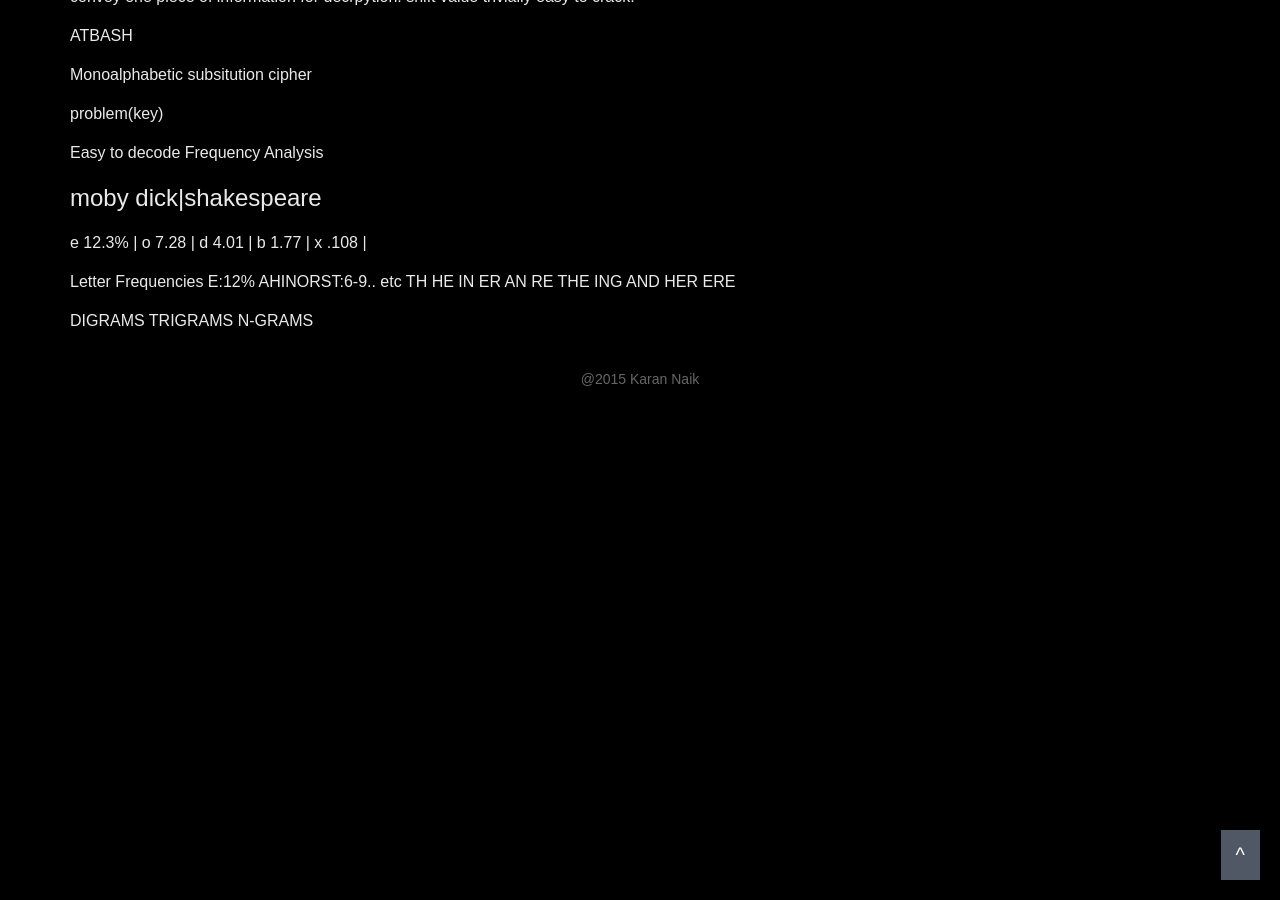
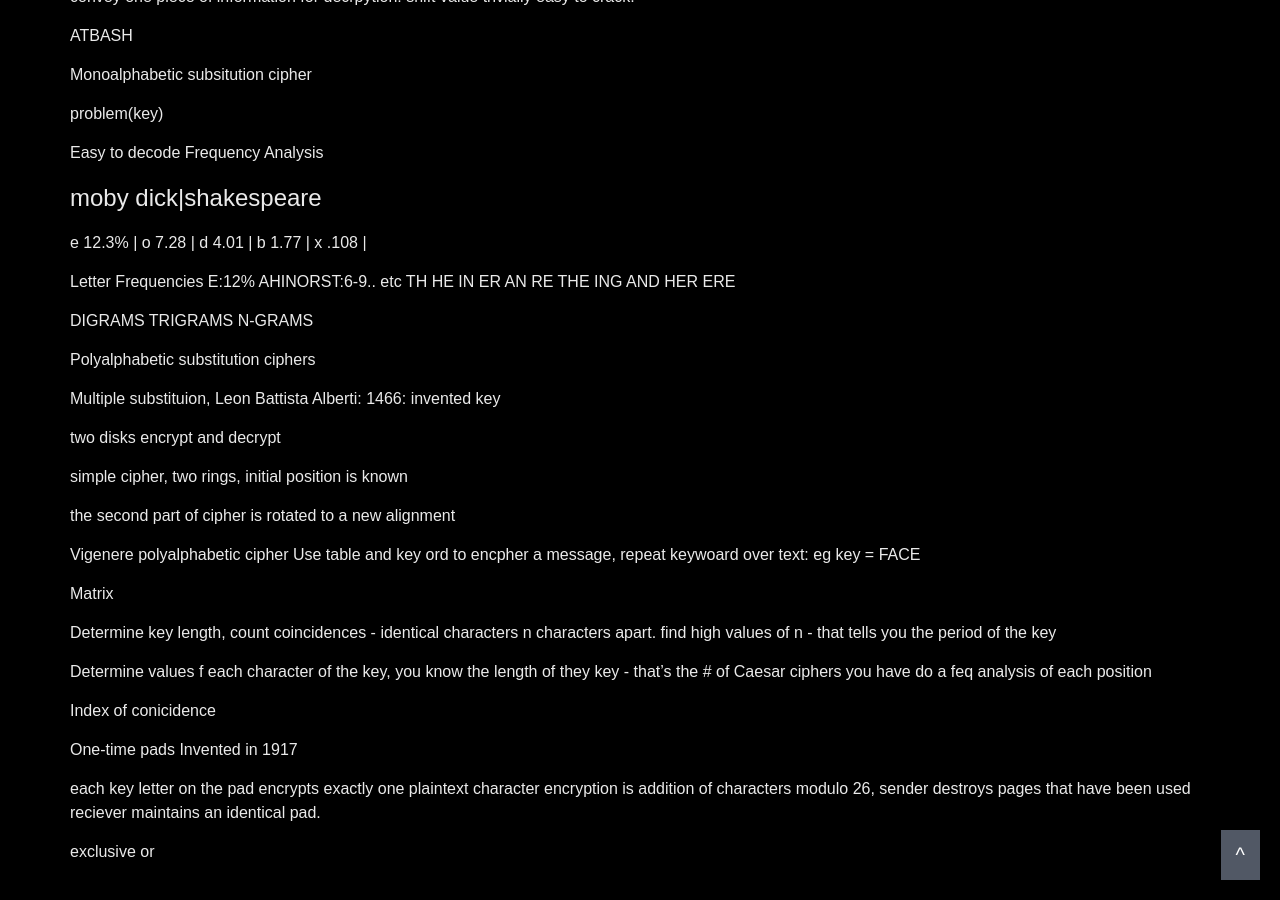
Before and after one commit to knaik/knaik.github.io, a Jekyll site: the page built from _posts/2017-03-06-Crypto.markdown, in a window 1280 px wide and 900 px high, scrolled down 856 px. Built offline with Jekyll 4.4.1, drawn with Linux system fonts in a browser that asks for light colours.

Commit message:
Crypto 2

```diff
--- a/_posts/2017-03-06-Crypto.markdown
+++ b/_posts/2017-03-06-Crypto.markdown
@@ -90,3 +90,37 @@ THE ING AND HER ERE
 DIGRAMS
 TRIGRAMS
 N-GRAMS
+
+Polyalphabetic substitution ciphers
+
+Multiple substituion,
+Leon Battista Alberti: 1466: invented key
+
+two disks
+encrypt and decrypt
+
+simple cipher, two rings, initial position is known
+
+the second part of cipher is rotated to a new alignment
+
+Vigenere polyalphabetic cipher
+Use table and key ord to encpher a message, repeat keywoard over text: eg key = FACE
+
+Matrix
+
+Determine key length, count coincidences - identical characters n characters apart. find high values of n - that tells you the period of the key
+
+Determine values f each character of the key, you know the length of they key - that's the # of Caesar ciphers you have
+do a feq analysis of each position
+
+Index of conicidence
+
+One-time pads
+Invented in 1917
+
+each key letter on the pad encrypts exactly one plaintext character
+encryption is addition of characters modulo 26,
+sender destroys pages that have been used
+reciever maintains an identical pad.
+
+exclusive or
```
